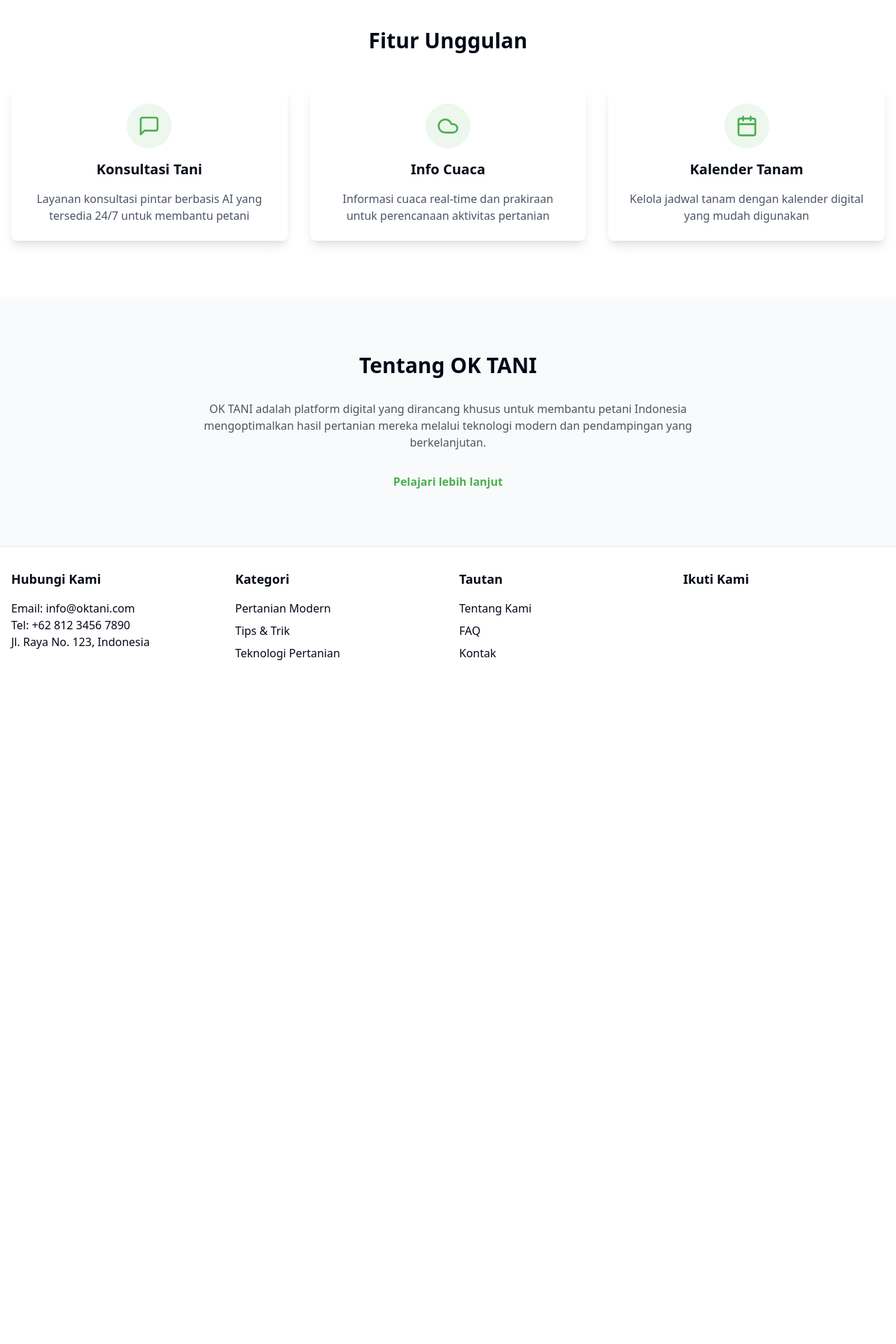
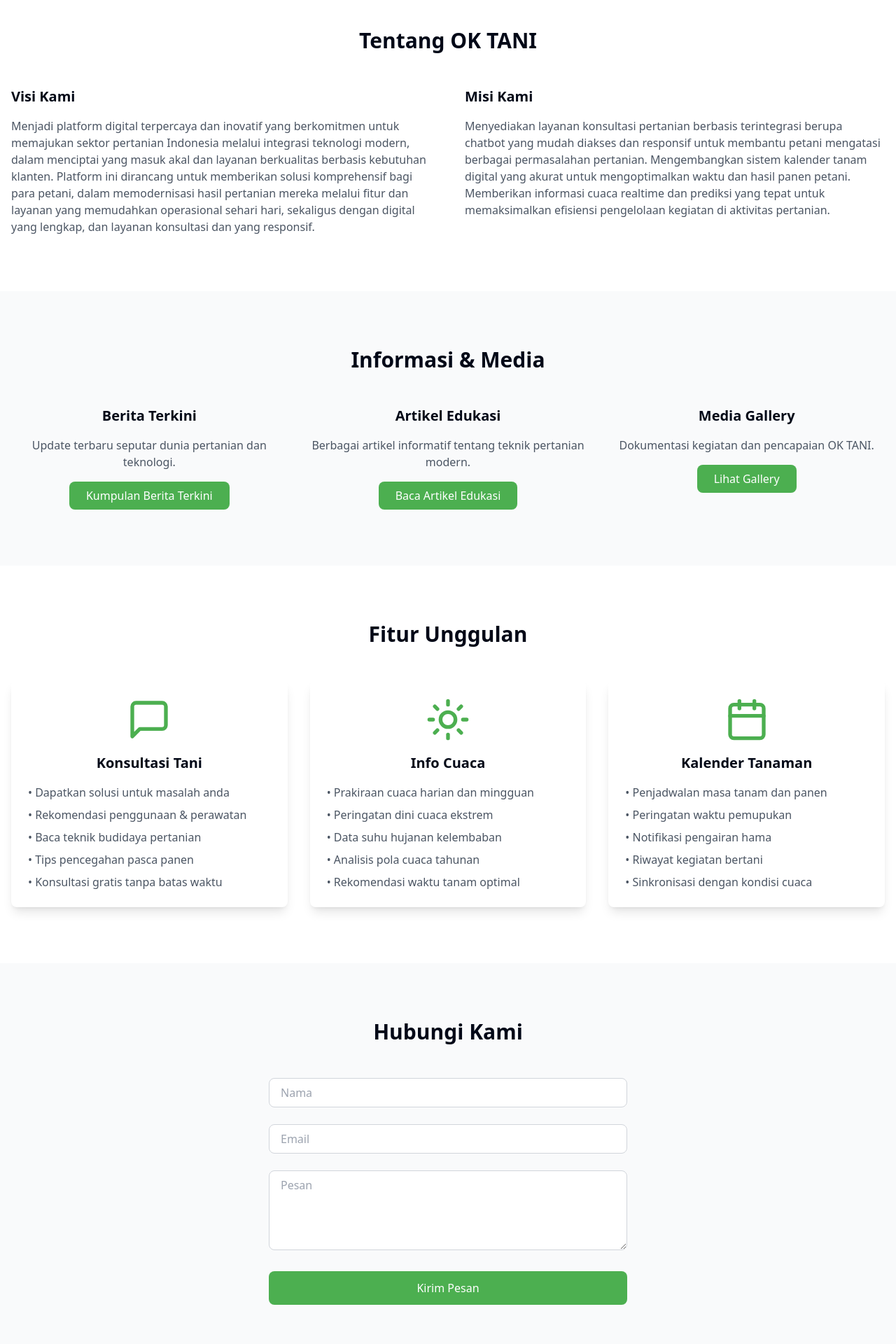
Before and after one commit to Satriadam/tani-consult-chat, a React (Vite) app: page / in a window 1280 px wide. Shown: the part 840-2760 px from the top of the page at 70% size. Before the commit the page ends 1817 px from the top, so only its background shows below. Built offline with nearby package versions, Linux system fonts and the light colour scheme.

Commit message:
Modify landing page layout
Updated the layout of the landing page to match the specified design. Adjustments were made to the structure and styling to enhance the visual presentation.
[skip gpt_engineer]

```diff
--- a/src/pages/Index.tsx
+++ b/src/pages/Index.tsx
@@ -1,6 +1,6 @@
 import { useEffect, useState } from 'react';
 import { Link } from 'react-router-dom';
-import { MessageSquare, Cloud, Calendar } from 'lucide-react';
+import { MessageSquare, Sun, Calendar, ArrowUp } from 'lucide-react';
 import { Header } from '@/components/layout/Header';
 import { Footer } from '@/components/layout/Footer';
 
@@ -25,9 +25,10 @@ const Index = () => {
       <Header />
 
       {/* Hero Section */}
-      <section className="min-h-screen flex items-center justify-center bg-cover bg-center relative" style={{
-        backgroundImage: `url('/lovable-uploads/42d3ed7a-c0a7-4bbf-8922-dae8ba6e6029.png')`
-      }}>
+      <section className="min-h-screen flex items-center justify-center bg-cover bg-center relative"
+        style={{
+          backgroundImage: `url('/lovable-uploads/9ce05764-ea31-4780-a07d-1ee51493293d.png')`
+        }}>
         <div className="absolute inset-0 bg-black bg-opacity-50"></div>
         <div className="container mx-auto px-4 relative text-white text-center">
           <h1 className="text-4xl md:text-6xl font-bold mb-4">
@@ -38,65 +39,152 @@ const Index = () => {
           </p>
           <Link
             to="/register"
-            className="bg-primary text-white px-8 py-3 rounded-lg text-lg hover:bg-primary-hover"
+            className="bg-primary text-white px-8 py-3 rounded-lg text-lg hover:bg-primary-hover inline-block"
           >
             Mulai Sekarang
           </Link>
         </div>
       </section>
 
-      {/* Features Section */}
-      <section className="py-20 bg-white">
+      {/* About Section */}
+      <section className="py-20 bg-white" id="about">
         <div className="container mx-auto px-4">
-          <h2 className="text-3xl font-bold text-center mb-12">Fitur Unggulan</h2>
-          <div className="grid grid-cols-1 md:grid-cols-3 gap-8">
-            <div className="p-6 bg-white rounded-lg shadow-lg text-center">
-              <div className="w-16 h-16 bg-primary/10 rounded-full flex items-center justify-center mx-auto mb-4">
-                <MessageSquare className="w-8 h-8 text-primary" />
-              </div>
-              <h3 className="text-xl font-semibold mb-4">Konsultasi Tani</h3>
+          <h2 className="text-3xl font-bold text-center mb-12">Tentang OK TANI</h2>
+          <div className="grid grid-cols-1 md:grid-cols-2 gap-12">
+            <div>
+              <h3 className="text-xl font-semibold mb-4">Visi Kami</h3>
               <p className="text-gray-600">
-                Layanan konsultasi pintar berbasis AI yang tersedia 24/7 untuk membantu petani
+                Menjadi platform digital terpercaya dan inovatif yang berkomitmen untuk memajukan sektor pertanian Indonesia melalui integrasi teknologi modern, dalam menciptai yang masuk akal dan layanan berkualitas berbasis kebutuhan klanten. Platform ini dirancang untuk memberikan solusi komprehensif bagi para petani, dalam memodernisasi hasil pertanian mereka melalui fitur dan layanan yang memudahkan operasional sehari hari, sekaligus dengan digital yang lengkap, dan layanan konsultasi dan yang responsif.
               </p>
             </div>
-            <div className="p-6 bg-white rounded-lg shadow-lg text-center">
-              <div className="w-16 h-16 bg-primary/10 rounded-full flex items-center justify-center mx-auto mb-4">
-                <Cloud className="w-8 h-8 text-primary" />
-              </div>
-              <h3 className="text-xl font-semibold mb-4">Info Cuaca</h3>
+            <div>
+              <h3 className="text-xl font-semibold mb-4">Misi Kami</h3>
               <p className="text-gray-600">
-                Informasi cuaca real-time dan prakiraan untuk perencanaan aktivitas pertanian
-              </p>
-            </div>
-            <div className="p-6 bg-white rounded-lg shadow-lg text-center">
-              <div className="w-16 h-16 bg-primary/10 rounded-full flex items-center justify-center mx-auto mb-4">
-                <Calendar className="w-8 h-8 text-primary" />
-              </div>
-              <h3 className="text-xl font-semibold mb-4">Kalender Tanam</h3>
-              <p className="text-gray-600">
-                Kelola jadwal tanam dengan kalender digital yang mudah digunakan
+                Menyediakan layanan konsultasi pertanian berbasis terintegrasi berupa chatbot yang mudah diakses dan responsif untuk membantu petani mengatasi berbagai permasalahan pertanian. Mengembangkan sistem kalender tanam digital yang akurat untuk mengoptimalkan waktu dan hasil panen petani. Memberikan informasi cuaca realtime dan prediksi yang tepat untuk memaksimalkan efisiensi pengelolaan kegiatan di aktivitas pertanian.
               </p>
             </div>
           </div>
         </div>
       </section>
 
-      {/* About Section */}
-      <section className="py-20 bg-gray-50">
+      {/* Information & Media Section */}
+      <section className="py-20 bg-gray-50" id="info">
         <div className="container mx-auto px-4">
-          <div className="max-w-3xl mx-auto text-center">
-            <h2 className="text-3xl font-bold mb-8">Tentang OK TANI</h2>
-            <p className="text-gray-600 mb-8">
-              OK TANI adalah platform digital yang dirancang khusus untuk membantu petani Indonesia
-              mengoptimalkan hasil pertanian mereka melalui teknologi modern dan pendampingan yang
-              berkelanjutan.
-            </p>
-            <Link
-              to="/about"
-              className="text-primary hover:text-primary-hover font-semibold"
-            >
-              Pelajari lebih lanjut
-            </Link>
+          <h2 className="text-3xl font-bold text-center mb-12">Informasi & Media</h2>
+          <div className="grid grid-cols-1 md:grid-cols-3 gap-8">
+            <div className="text-center">
+              <h3 className="text-xl font-semibold mb-4">Berita Terkini</h3>
+              <p className="text-gray-600 mb-4">
+                Update terbaru seputar dunia pertanian dan teknologi.
+              </p>
+              <Link to="/news" className="inline-block bg-primary text-white px-6 py-2 rounded-lg hover:bg-primary-hover">
+                Kumpulan Berita Terkini
+              </Link>
+            </div>
+            <div className="text-center">
+              <h3 className="text-xl font-semibold mb-4">Artikel Edukasi</h3>
+              <p className="text-gray-600 mb-4">
+                Berbagai artikel informatif tentang teknik pertanian modern.
+              </p>
+              <Link to="/articles" className="inline-block bg-primary text-white px-6 py-2 rounded-lg hover:bg-primary-hover">
+                Baca Artikel Edukasi
+              </Link>
+            </div>
+            <div className="text-center">
+              <h3 className="text-xl font-semibold mb-4">Media Gallery</h3>
+              <p className="text-gray-600 mb-4">
+                Dokumentasi kegiatan dan pencapaian OK TANI.
+              </p>
+              <Link to="/gallery" className="inline-block bg-primary text-white px-6 py-2 rounded-lg hover:bg-primary-hover">
+                Lihat Gallery
+              </Link>
+            </div>
+          </div>
+        </div>
+      </section>
+
+      {/* Features Section */}
+      <section className="py-20 bg-white" id="features">
+        <div className="container mx-auto px-4">
+          <h2 className="text-3xl font-bold text-center mb-12">Fitur Unggulan</h2>
+          <div className="grid grid-cols-1 md:grid-cols-3 gap-8">
+            <div className="p-6 bg-white rounded-lg shadow-lg">
+              <div className="w-16 h-16 mx-auto mb-4">
+                <MessageSquare className="w-full h-full text-primary" />
+              </div>
+              <h3 className="text-xl font-semibold mb-4 text-center">Konsultasi Tani</h3>
+              <ul className="text-gray-600 space-y-2">
+                <li>• Dapatkan solusi untuk masalah anda</li>
+                <li>• Rekomendasi penggunaan & perawatan</li>
+                <li>• Baca teknik budidaya pertanian</li>
+                <li>• Tips pencegahan pasca panen</li>
+                <li>• Konsultasi gratis tanpa batas waktu</li>
+              </ul>
+            </div>
+            <div className="p-6 bg-white rounded-lg shadow-lg">
+              <div className="w-16 h-16 mx-auto mb-4">
+                <Sun className="w-full h-full text-primary" />
+              </div>
+              <h3 className="text-xl font-semibold mb-4 text-center">Info Cuaca</h3>
+              <ul className="text-gray-600 space-y-2">
+                <li>• Prakiraan cuaca harian dan mingguan</li>
+                <li>• Peringatan dini cuaca ekstrem</li>
+                <li>• Data suhu hujanan kelembaban</li>
+                <li>• Analisis pola cuaca tahunan</li>
+                <li>• Rekomendasi waktu tanam optimal</li>
+              </ul>
+            </div>
+            <div className="p-6 bg-white rounded-lg shadow-lg">
+              <div className="w-16 h-16 mx-auto mb-4">
+                <Calendar className="w-full h-full text-primary" />
+              </div>
+              <h3 className="text-xl font-semibold mb-4 text-center">Kalender Tanaman</h3>
+              <ul className="text-gray-600 space-y-2">
+                <li>• Penjadwalan masa tanam dan panen</li>
+                <li>• Peringatan waktu pemupukan</li>
+                <li>• Notifikasi pengairan hama</li>
+                <li>• Riwayat kegiatan bertani</li>
+                <li>• Sinkronisasi dengan kondisi cuaca</li>
+              </ul>
+            </div>
+          </div>
+        </div>
+      </section>
+
+      {/* Contact Section */}
+      <section className="py-20 bg-gray-50" id="contact">
+        <div className="container mx-auto px-4">
+          <h2 className="text-3xl font-bold text-center mb-12">Hubungi Kami</h2>
+          <div className="max-w-lg mx-auto">
+            <form className="space-y-6">
+              <div>
+                <input
+                  type="text"
+                  placeholder="Nama"
+                  className="w-full px-4 py-2 border border-gray-300 rounded-lg focus:outline-none focus:ring-2 focus:ring-primary"
+                />
+              </div>
+              <div>
+                <input
+                  type="email"
+                  placeholder="Email"
+                  className="w-full px-4 py-2 border border-gray-300 rounded-lg focus:outline-none focus:ring-2 focus:ring-primary"
+                />
+              </div>
+              <div>
+                <textarea
+                  placeholder="Pesan"
+                  rows={4}
+                  className="w-full px-4 py-2 border border-gray-300 rounded-lg focus:outline-none focus:ring-2 focus:ring-primary"
+                ></textarea>
+              </div>
+              <button
+                type="submit"
+                className="w-full bg-primary text-white py-3 rounded-lg hover:bg-primary-hover"
+              >
+                Kirim Pesan
+              </button>
+            </form>
           </div>
         </div>
       </section>
@@ -107,22 +195,10 @@ const Index = () => {
       {showScrollTop && (
         <button
           onClick={scrollToTop}
-          className="fixed bottom-20 right-4 bg-primary text-white p-3 rounded-full shadow-lg hover:bg-primary-hover"
+          className="fixed bottom-20 right-4 bg-primary text-white p-3 rounded-full shadow-lg hover:bg-primary-hover z-50"
           aria-label="Scroll to top"
         >
-          <svg
-            className="w-6 h-6"
-            fill="none"
-            stroke="currentColor"
-            viewBox="0 0 24 24"
-          >
-            <path
-              strokeLinecap="round"
-              strokeLinejoin="round"
-              strokeWidth={2}
-              d="M5 10l7-7m0 0l7 7m-7-7v18"
-            />
-          </svg>
+          <ArrowUp className="w-6 h-6" />
         </button>
       )}
     </div>
```
Also changed, not shown: public/lovable-uploads/9ce05764-ea31-4780-a07d-1ee51493293d.png (added).
